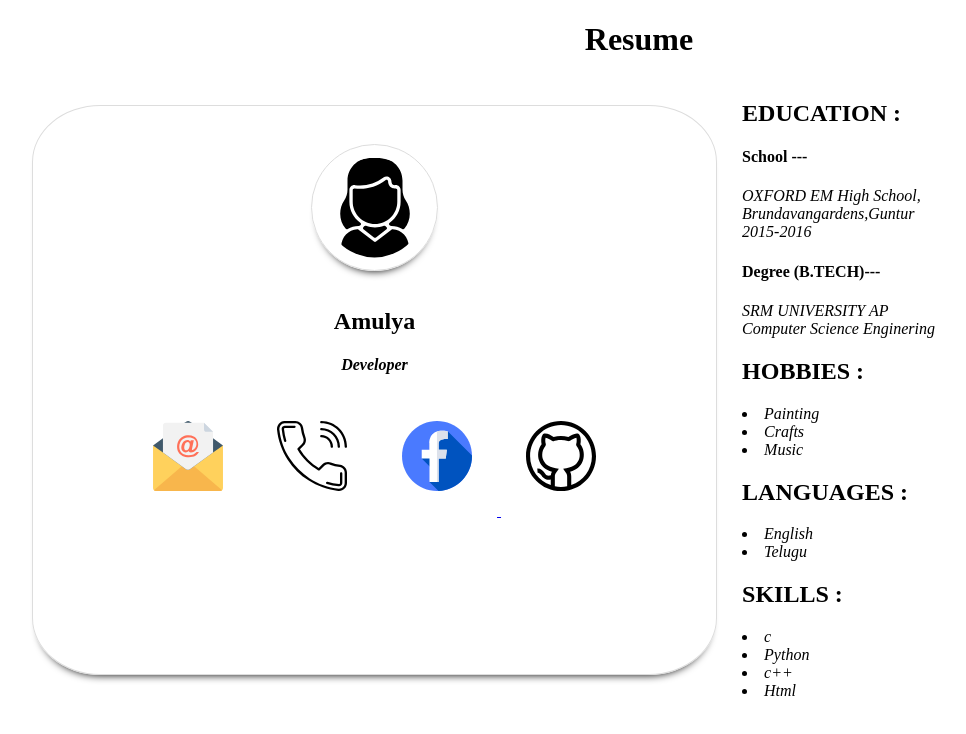
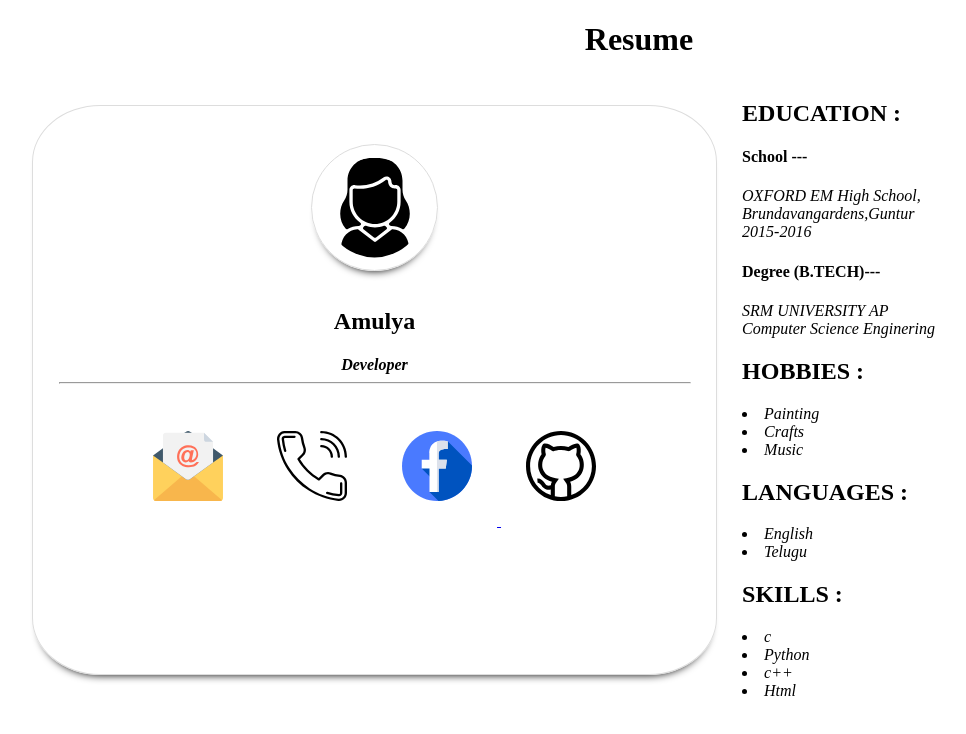
Before and after one commit to kolisettyamulya/internship-for-reactjs, a plain HTML site: page assigment.html in a window 1280 px wide. Shown: the whole page, without its empty margins (1-967 px from the left). Drawn offline with Linux system fonts and the light colour scheme.

Commit message:
Update assigment.html

```diff
--- a/assigment.html
+++ b/assigment.html
@@ -57,7 +57,7 @@
        <div class="child">
              <img src ="image/woman.svg" class="profile">
              <h2> Amulya </h2>
-             <h4> <em> Developer </em> </h4>
+             <h4> <em> Developer </em> <hr> </h4>
              <a href = "MailTo: amulya9797@gmail.com"><img src="image/mail.svg" class="contact"></a>
              <a href="tel: +91 9494552111"><img src="image/phone.svg" class="contact"></a>
              <a href="https://www.facebook.com/amulya.kolisetty.1" > <img src="image/facebook.svg" class="contact"> </a>
```
